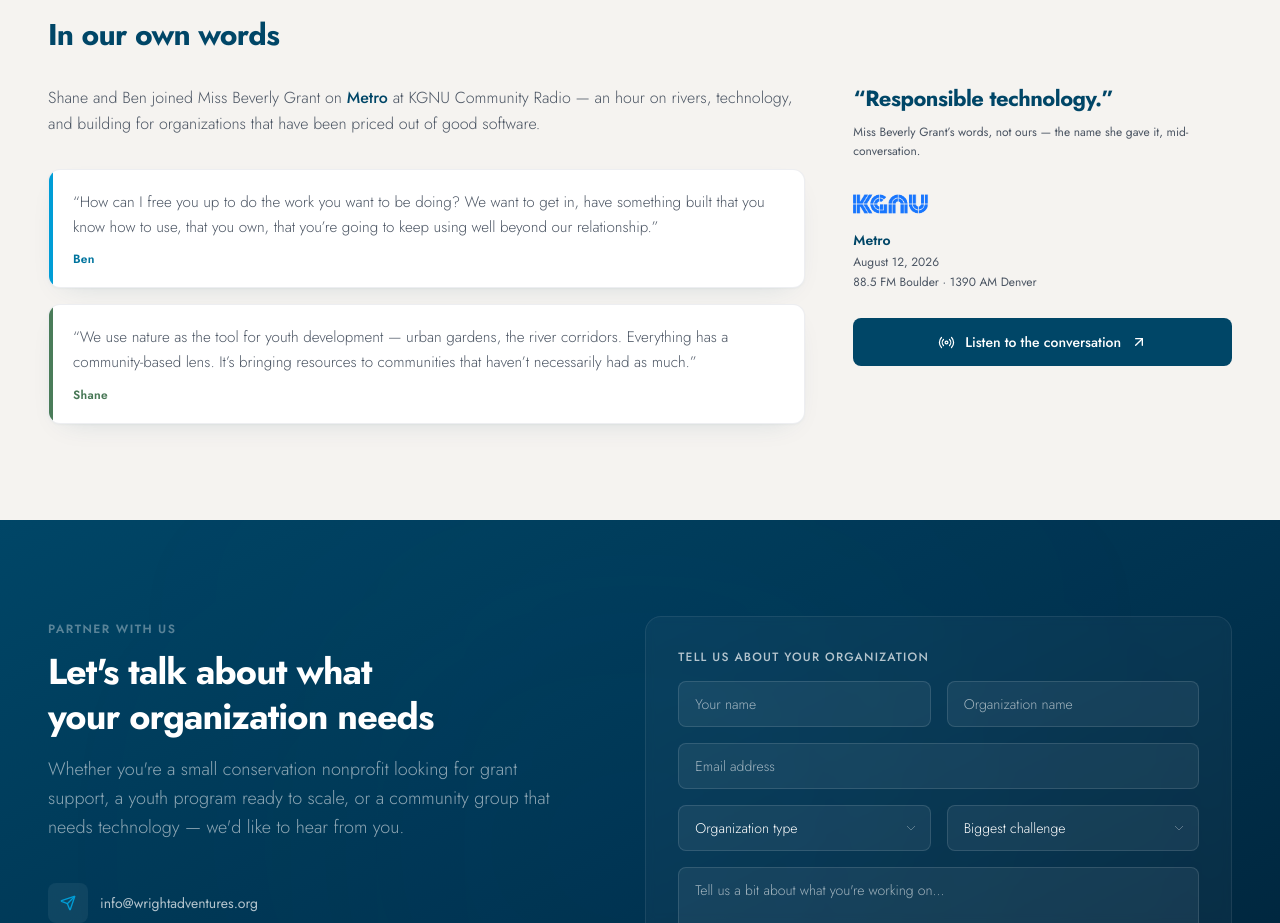
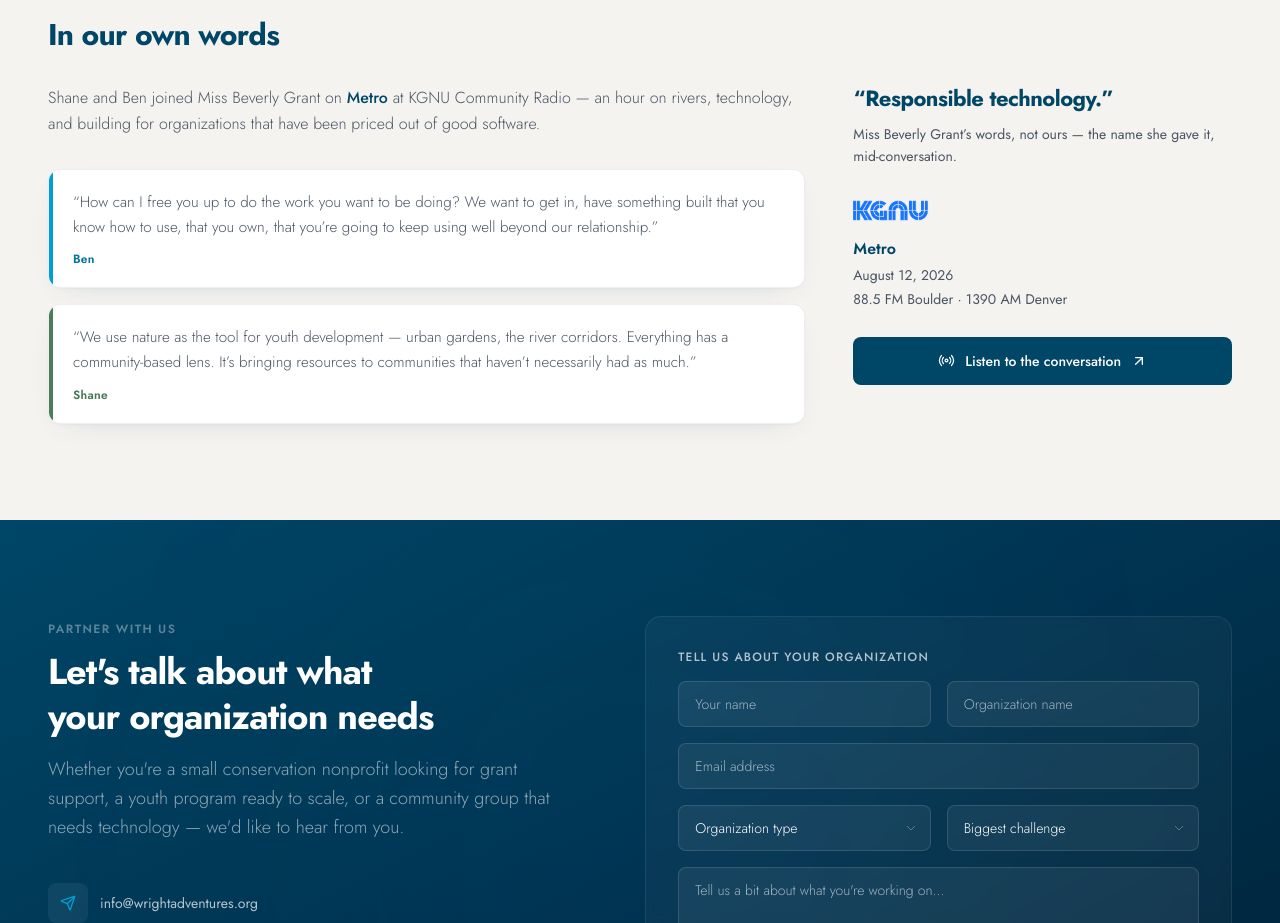
Before and after one commit to bwright77/wright-adventures, a React (Vite) app: page / in a window 1280 px wide. Shown: the part 4821-5744 px from the top of the page. Built offline with nearby package versions, Linux system fonts and the light colour scheme; no server answers.

Commit message:
Bump the On the Air sidebar type
The attribution, date and station line were all 12px and reading as fine print
next to 22px and 16px neighbours. Attribution and the station details go to
14px, the show name to 16px. Contrast is unaffected — gray-600 on the cream is
6.82:1 at any size.

```diff
--- a/src/components/OnAir.tsx
+++ b/src/components/OnAir.tsx
@@ -84,7 +84,7 @@ export function OnAir() {
                 “{RADIO.pullQuote}”
               </p>
             </blockquote>
-            <figcaption className="mt-2.5 text-xs text-gray-600 leading-relaxed">
+            <figcaption className="mt-2.5 text-sm text-gray-600 leading-relaxed">
               {RADIO.quoteSource}
             </figcaption>
           </figure>
@@ -103,9 +103,9 @@ export function OnAir() {
               loading="lazy"
               className="w-[124px] max-w-full h-auto opacity-90 group-hover:opacity-100 transition-opacity"
             />
-            <p className="mt-3 text-sm font-semibold text-navy">{RADIO.show}</p>
-            <p className="text-xs text-gray-600 mt-1">{RADIO.airedOn}</p>
-            <p className="text-xs text-gray-600 mt-1">{RADIO.stationDial}</p>
+            <p className="mt-3 text-base font-semibold text-navy">{RADIO.show}</p>
+            <p className="text-sm text-gray-600 mt-1">{RADIO.airedOn}</p>
+            <p className="text-sm text-gray-600 mt-1">{RADIO.stationDial}</p>
           </a>
 
           <a
```
